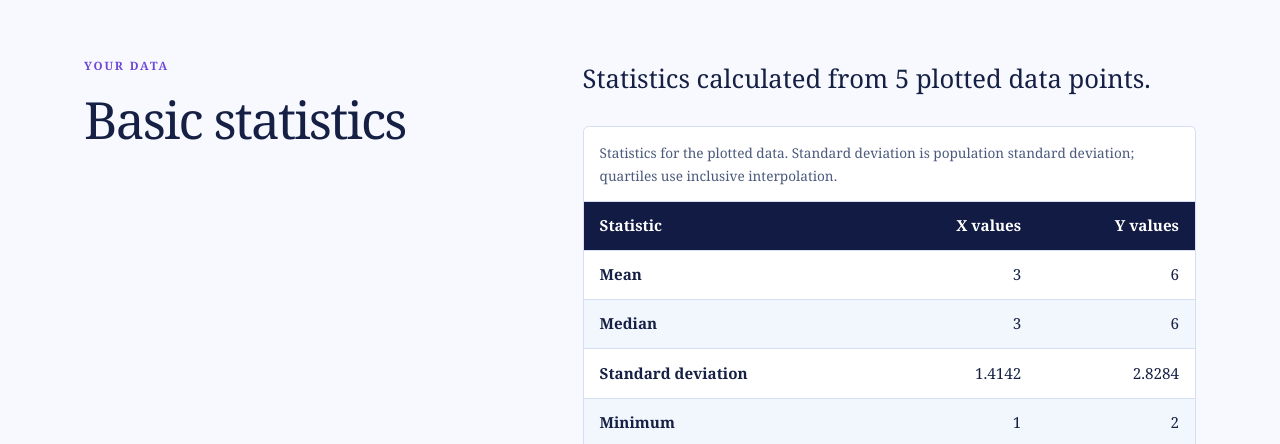
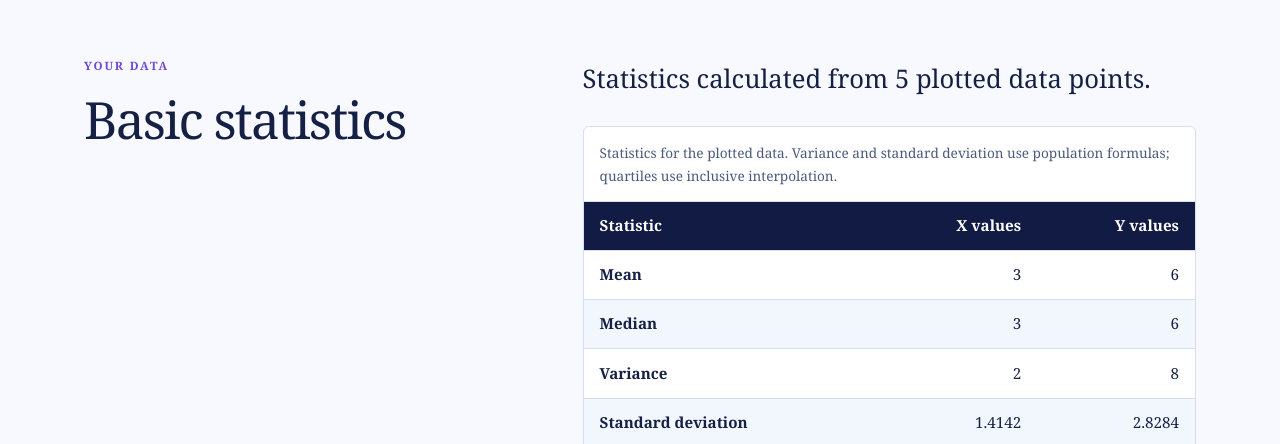
Before and after one commit to Whimsical-Knight/CS3311-Final-Project, a plain HTML site: page index.html in a window 1280 px wide. Shown: the part 1320-1764 px from the top of the page. Drawn offline with nearby package versions, Linux system fonts and the light colour scheme.

Commit message:
visual adjustments

```diff
--- a/code.js
+++ b/code.js
@@ -136,6 +136,7 @@ function calculateStatistics(values) {
   return {
     mean,
     median: quantile(sortedValues, 0.5),
+    variance,
     standardDeviation: Math.sqrt(variance),
     minimum: sortedValues[0],
     q1: quantile(sortedValues, 0.25),
--- a/index.html
+++ b/index.html
@@ -107,7 +107,7 @@
         <div class="statistics-table-wrap">
           <table class="statistics-table">
             <caption>
-              Statistics for the plotted data. Standard deviation is population standard deviation; quartiles use inclusive interpolation.
+              Statistics for the plotted data. Variance and standard deviation use population formulas; quartiles use inclusive interpolation.
             </caption>
             <thead>
               <tr>
@@ -119,6 +119,7 @@
             <tbody>
               <tr><th scope="row">Mean</th><td id="stat-mean-x">—</td><td id="stat-mean-y">—</td></tr>
               <tr><th scope="row">Median</th><td id="stat-median-x">—</td><td id="stat-median-y">—</td></tr>
+              <tr><th scope="row">Variance</th><td id="stat-variance-x">—</td><td id="stat-variance-y">—</td></tr>
               <tr><th scope="row">Standard deviation</th><td id="stat-standard-deviation-x">—</td><td id="stat-standard-deviation-y">—</td></tr>
               <tr><th scope="row">Minimum</th><td id="stat-minimum-x">—</td><td id="stat-minimum-y">—</td></tr>
               <tr><th scope="row">First quartile (Q1)</th><td id="stat-q1-x">—</td><td id="stat-q1-y">—</td></tr>
```
